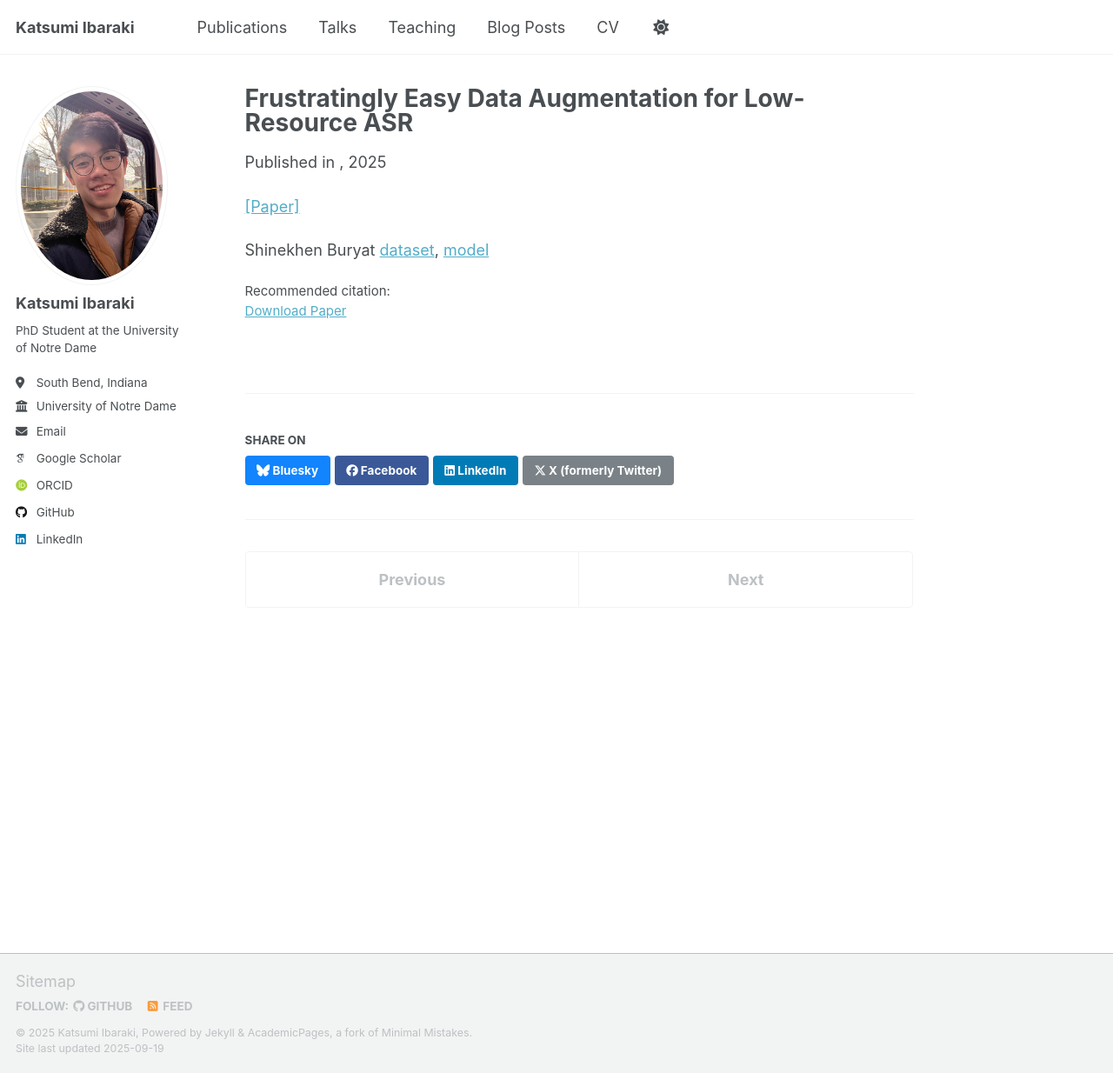
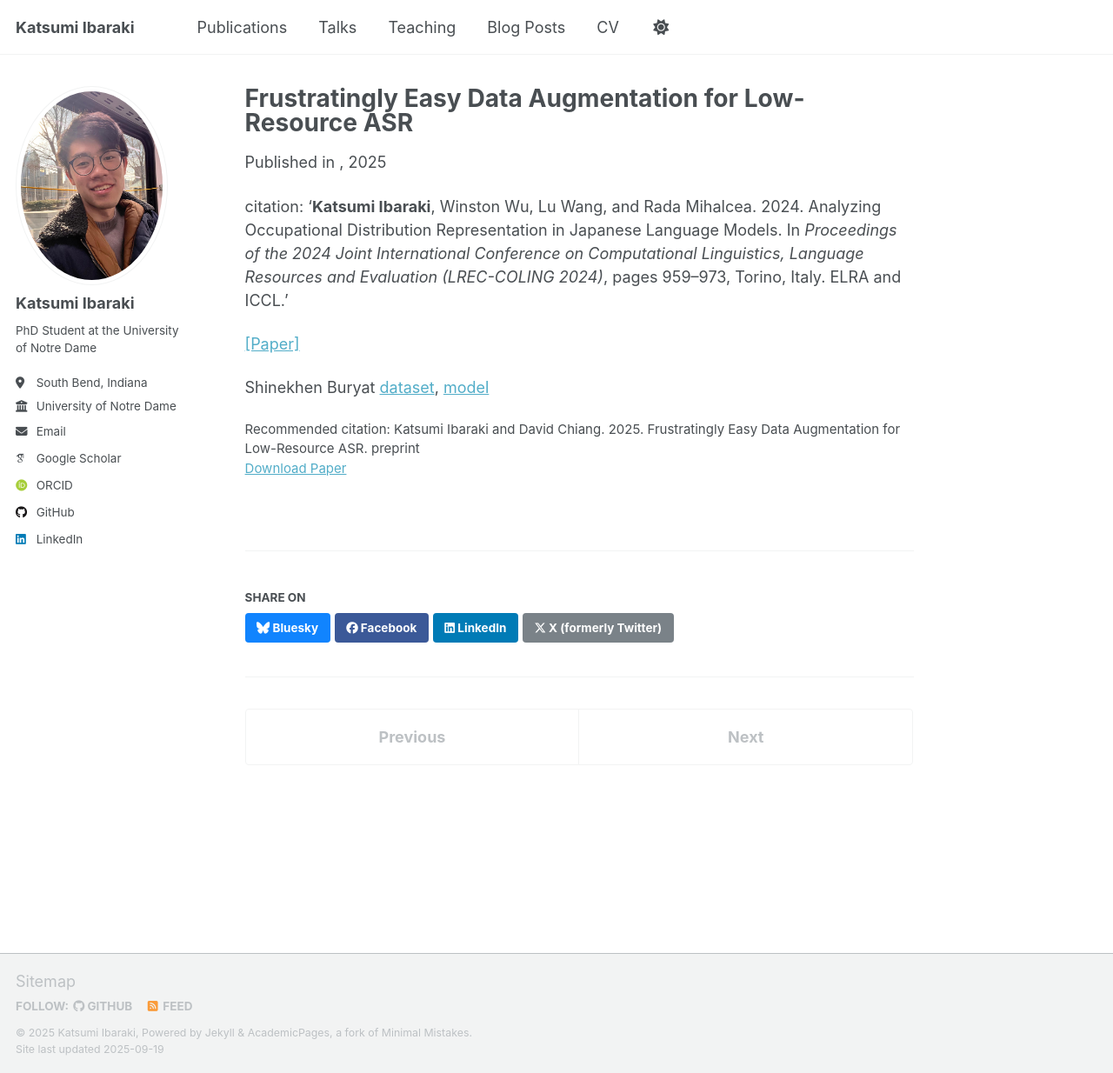
Before and after one commit to kibaraki/kibaraki.github.io, a Jekyll site: the page built from _publications/2025-09-17-low-aug.md, in a window 1280 px wide and 1234 px high. Shown: the whole window at 87% size. Built offline with Jekyll 4.4.1, drawn with Linux system fonts in a browser that asks for light colours; some web fonts are replaced; a script that is not in the unit is left out.

Commit message:
Modify citation for low-resource ASR paper
Updated citation information for the publication.

```diff
--- a/_publications/2025-09-17-low-aug.md
+++ b/_publications/2025-09-17-low-aug.md
@@ -7,8 +7,9 @@ excerpt: ''
 date: 2025-09-17
 venue: ''
 paperurl: 'http://kibaraki.github.io/files/low_resource_asr_aug.pdf'
-citation: ''
+citation: 'Katsumi Ibaraki and David Chiang. 2025. Frustratingly Easy Data Augmentation for Low-Resource ASR. preprint'
 ---
+citation: '<b>Katsumi Ibaraki</b>, Winston Wu, Lu Wang, and Rada Mihalcea. 2024. Analyzing Occupational Distribution Representation in Japanese Language Models. In <i>Proceedings of the 2024 Joint International Conference on Computational Linguistics, Language Resources and Evaluation (LREC-COLING 2024)</i>, pages 959–973, Torino, Italy. ELRA and ICCL.'
 
 [[Paper]]()
 
```
